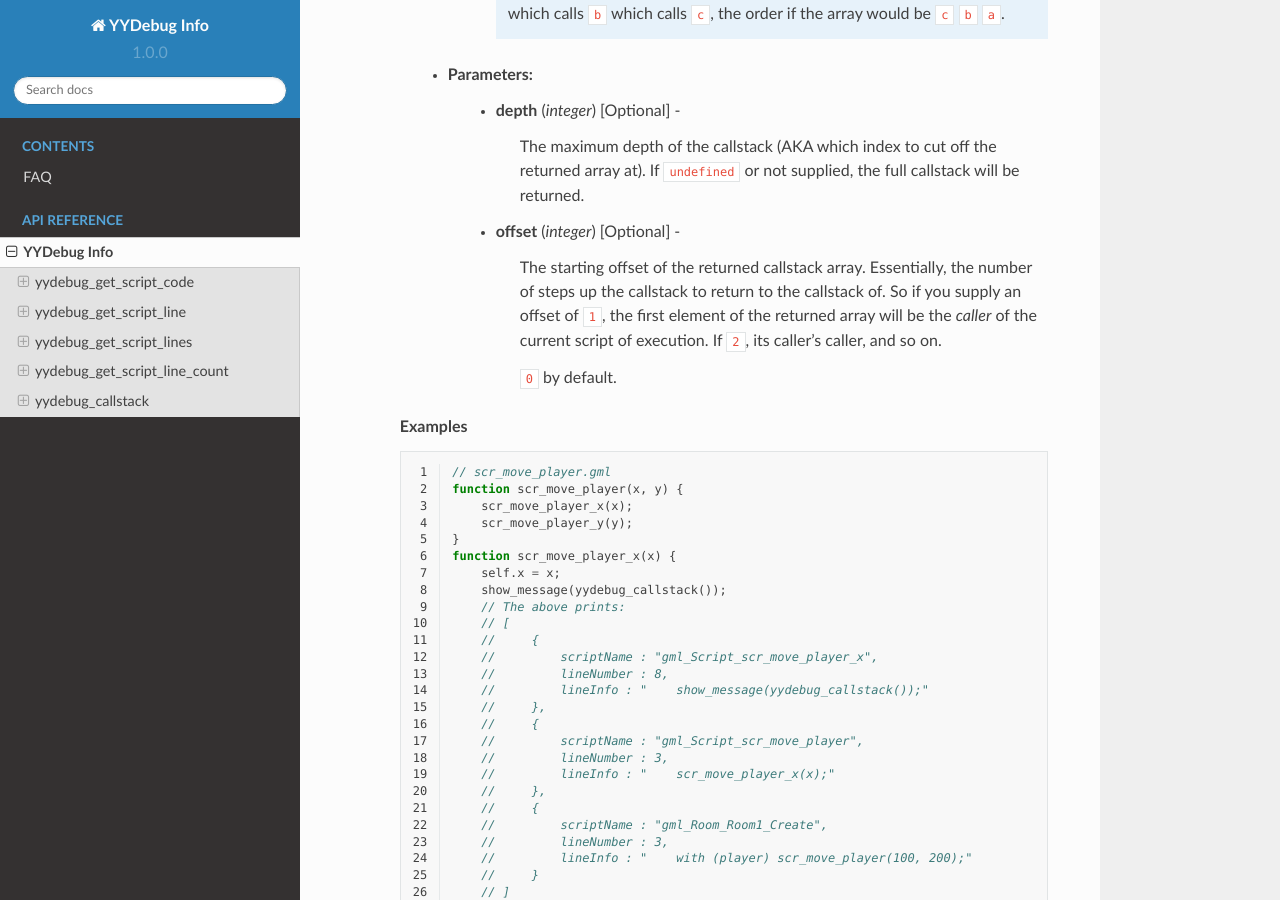
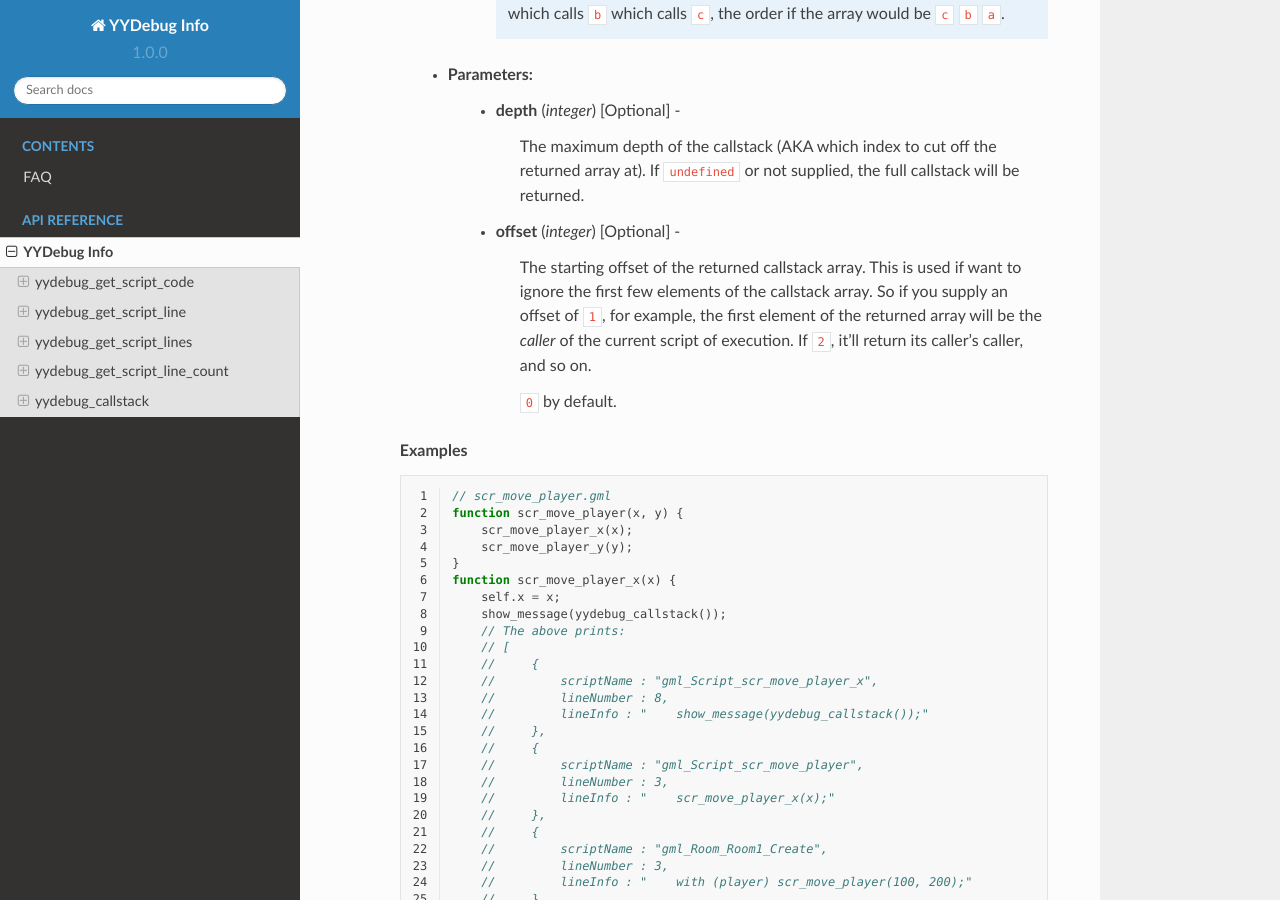
Before and after one commit to pixel-coffee/yydebuginfodocs, a Sphinx documentation site: the page built from docs/source/yydebug_info.rst, in a window 1280 px wide and 900 px high, scrolled down 4291 px. Built offline with Sphinx 7.4.7 and the Read the Docs theme 2.0.0, drawn with Linux system fonts in a browser that asks for light colours.

Commit message:
Update yydebug_info.rst

```diff
--- a/docs/source/yydebug_info.rst
+++ b/docs/source/yydebug_info.rst
@@ -224,9 +224,9 @@ yydebug_callstack
 
            * **offset** (*integer*) [Optional] -
 
-                The starting offset of the returned callstack array. Essentially, the number of steps up the callstack to return to the callstack of.
-                So if you supply an offset of ``1``, the first element of the returned array will be the *caller* of the current script of execution.
-                If ``2``, its caller's caller, and so on.
+                The starting offset of the returned callstack array. This is used if want to ignore the first few elements of the callstack array.
+                So if you supply an offset of ``1``, for example, the first element of the returned array will be the *caller* of the current script of execution.
+                If ``2``, it'll return its caller's caller, and so on.
 
                 ``0`` by default.
 
```
